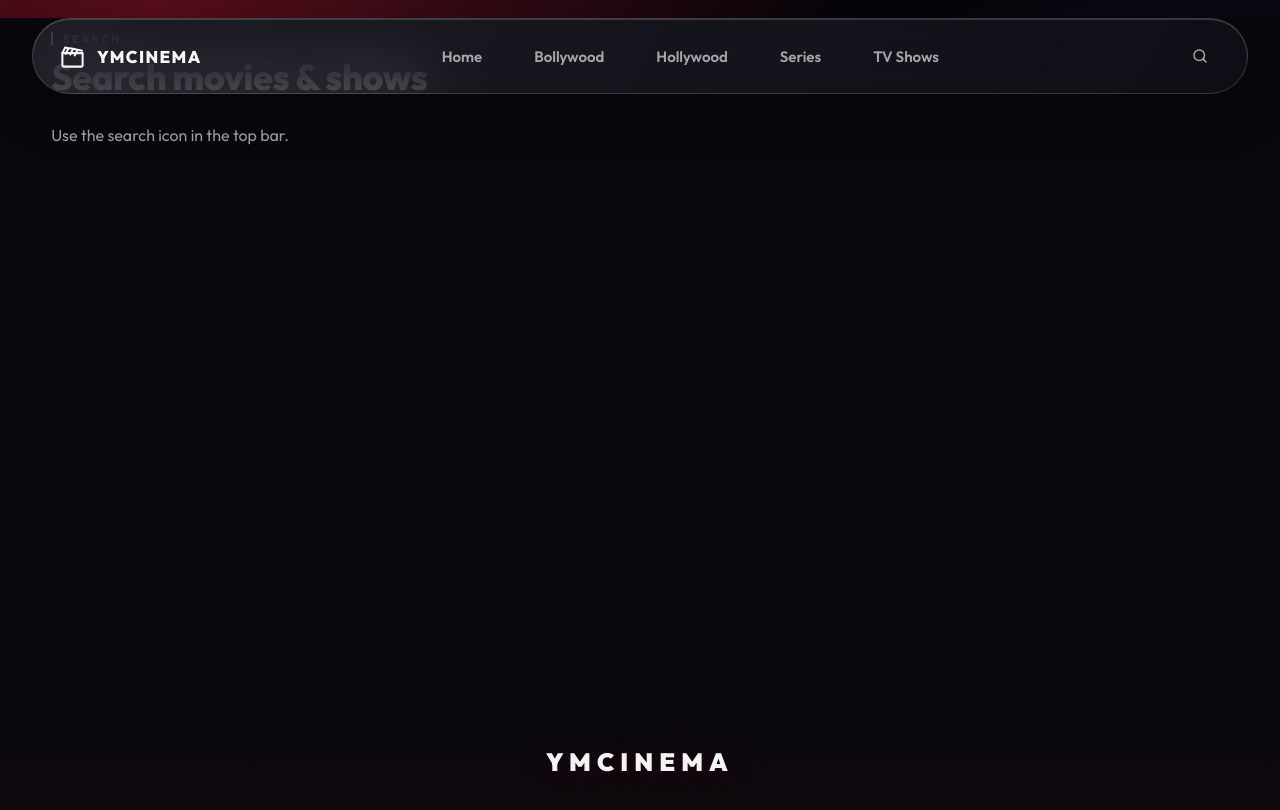
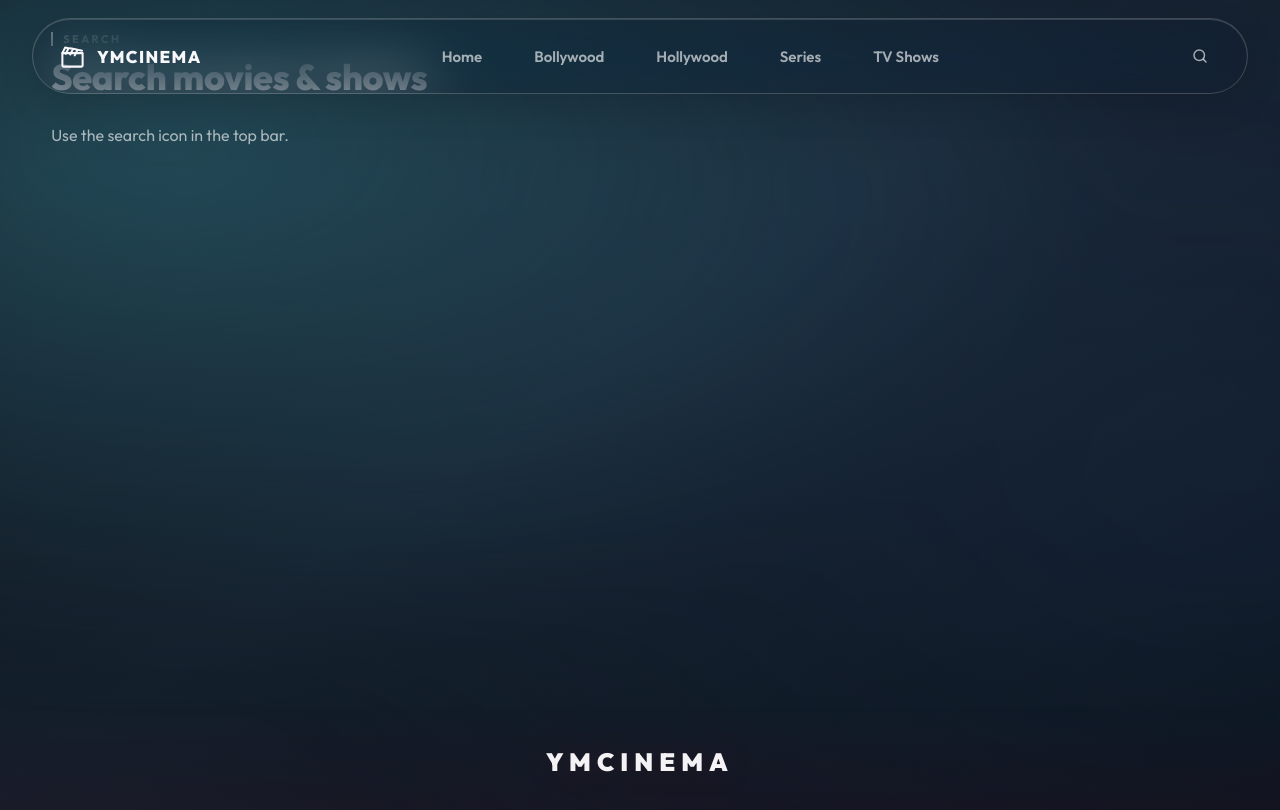
Before and after one commit to XhydraVT2/ymcinema-website-1, a Next.js app: page /search in a window 1280 px wide. Shown: the top 810 px of the page. Built offline with nearby package versions, Linux system fonts and the light colour scheme.

Commit message:
Add files via upload

```diff
--- a/app/globals.css
+++ b/app/globals.css
@@ -576,3 +576,38 @@ main.wrap:has(> .episodes-section) > :not(.episodes-section) { margin-left:var(-
 .d-trailer-panel,.d-infobar-shell .infobar { background:rgba(17,26,30,.29); border-color:rgba(255,255,255,.19); backdrop-filter:blur(30px) saturate(130%); -webkit-backdrop-filter:blur(30px) saturate(130%); }
 @media(max-width:650px) { .episodes-section { padding:36px 18px 60px; } .episode-item:hover { transform:none; } }
 @media(prefers-reduced-motion:reduce) { .episode-item { transition:none; } }
+
+/* V6 unified atmospheric surface: no hard section boundary, no opaque blue cards. */
+:root { --ambient-teal:.28; --ambient-blue:.28; --ambient-amber:0; --ambient-drift:0%; }
+html,body,body:has(.episodes-section) { background:#0a1018 !important; }
+body { isolation:isolate; }
+body::before, body:has(.episodes-section)::before { display:none !important; }
+.ambient-field {
+  position:fixed; inset:-12vh -8vw; z-index:-1; pointer-events:none;
+  background:linear-gradient(145deg,#0b121a 0%,#172331 47%,#0a1018 100%);
+}
+.ambient-field::before,.ambient-field::after { content:""; position:absolute; inset:0; pointer-events:none; }
+.ambient-field::before {
+  background:radial-gradient(ellipse 75% 60% at 18% 24%,rgba(58,133,150,var(--ambient-teal)),transparent 85%),
+    radial-gradient(ellipse 80% 74% at 90% 57%,rgba(48,93,155,var(--ambient-blue)),transparent 85%),
+    radial-gradient(ellipse 70% 60% at 42% 88%,rgba(169,107,72,var(--ambient-amber)),transparent 84%);
+  filter:blur(55px); transform:translateY(var(--ambient-drift));
+  transition:background .5s ease,transform .7s ease;
+}
+.ambient-field::after { background:linear-gradient(180deg,rgba(4,8,13,.12),transparent 28%,rgba(3,7,12,.20)); }
+/* Keep the backdrop visible between and through sections. */
+main.wrap:has(> .episodes-section) { background:transparent!important; isolation:auto!important; }
+main.wrap:has(> .episodes-section)::before { display:none!important; }
+.episodes-section { background:transparent!important; box-shadow:none!important; border:0!important; border-radius:0!important; margin-top:0!important; padding-top:clamp(52px,6vw,90px)!important; }
+.prov-panel { background:rgba(17,31,43,.16)!important; box-shadow:none!important; border-color:rgba(255,255,255,.09)!important; backdrop-filter:none!important; -webkit-backdrop-filter:none!important; }
+.pbanner { background:rgba(10,18,29,.32)!important; border:1px solid rgba(255,255,255,.13); }
+.nav.glass,.d-trailer-panel,.d-infobar-shell .infobar,.season-trigger,.episodes-layout {
+  background:rgba(23,32,43,.33)!important;
+  border-color:rgba(255,255,255,.19)!important;
+  backdrop-filter:blur(28px) saturate(145%)!important;
+  -webkit-backdrop-filter:blur(28px) saturate(145%)!important;
+  box-shadow:inset 0 1px rgba(255,255,255,.15),0 12px 36px rgba(0,0,0,.12)!important;
+}
+.d-hero::after { background:linear-gradient(90deg,rgba(5,11,17,.80),rgba(5,11,17,.32) 60%,rgba(5,11,17,.10)),linear-gradient(0deg,#0a1018 0%,transparent 40%)!important; }
+.sec,.episodes-section { position:relative; }
+@media(prefers-reduced-motion:reduce) { .ambient-field::before { transition:none; transform:none; } }
--- a/app/layout.js
+++ b/app/layout.js
@@ -1,6 +1,7 @@
 import "./globals.css";
 import { Outfit } from "next/font/google";
 import Navbar from "../components/Navbar";
+import AmbientBackdrop from "../components/AmbientBackdrop";
 
 const font = Outfit({ subsets: ["latin"], display: "swap" });
 
@@ -13,6 +14,7 @@ export default function RootLayout({ children }) {
   return (
     <html lang="en">
       <body className={font.className}>
+        <AmbientBackdrop />
         <Navbar />
         {children}
         <footer className="ymc-footer"><span>YMCINEMA</span></footer>
--- /dev/null
+++ b/components/AmbientBackdrop.js
@@ -0,0 +1,41 @@
+"use client";
+
+import { useEffect } from "react";
+
+/** A fixed, non-interactive color field that blends as visitors scroll. */
+export default function AmbientBackdrop() {
+  useEffect(() => {
+    const root = document.documentElement;
+    const reduce = window.matchMedia("(prefers-reduced-motion: reduce)");
+    let frame = 0;
+    const update = () => {
+      frame = 0;
+      const max = Math.max(1, document.documentElement.scrollHeight - innerHeight);
+      const progress = Math.max(0, Math.min(1, scrollY / max));
+      // Broad, overlapping washes instead of color bands at section boundaries.
+      const teal = Math.max(0, 1 - Math.abs(progress - .16) / .46);
+      const blue = Math.max(0, 1 - Math.abs(progress - .51) / .48);
+      const amber = Math.max(0, 1 - Math.abs(progress - .88) / .43);
+      root.style.setProperty("--ambient-teal", (0.17 + teal * .44).toFixed(3));
+      root.style.setProperty("--ambient-blue", (0.16 + blue * .48).toFixed(3));
+      root.style.setProperty("--ambient-amber", (amber * .32).toFixed(3));
+      root.style.setProperty("--ambient-drift", `${Math.round(progress * 18)}%`);
+    };
+    const schedule = () => { if (!frame) frame = requestAnimationFrame(update); };
+    update();
+    if (!reduce.matches) {
+      window.addEventListener("scroll", schedule, { passive: true });
+      window.addEventListener("resize", schedule);
+    }
+    return () => {
+      cancelAnimationFrame(frame);
+      window.removeEventListener("scroll", schedule);
+      window.removeEventListener("resize", schedule);
+      root.style.removeProperty("--ambient-teal");
+      root.style.removeProperty("--ambient-blue");
+      root.style.removeProperty("--ambient-amber");
+      root.style.removeProperty("--ambient-drift");
+    };
+  }, []);
+  return <div className="ambient-field" aria-hidden="true" />;
+}
```
Also changed, not shown: 1 other file (tests, documents, lock files or other folders).
